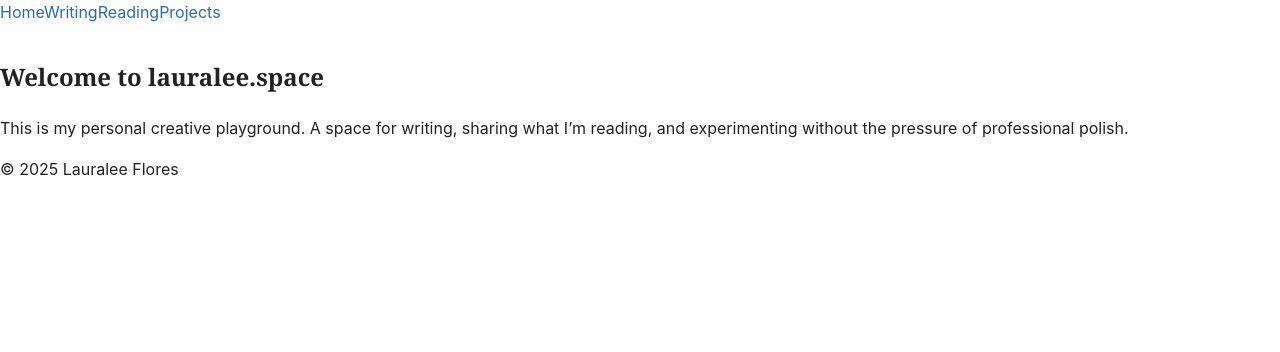
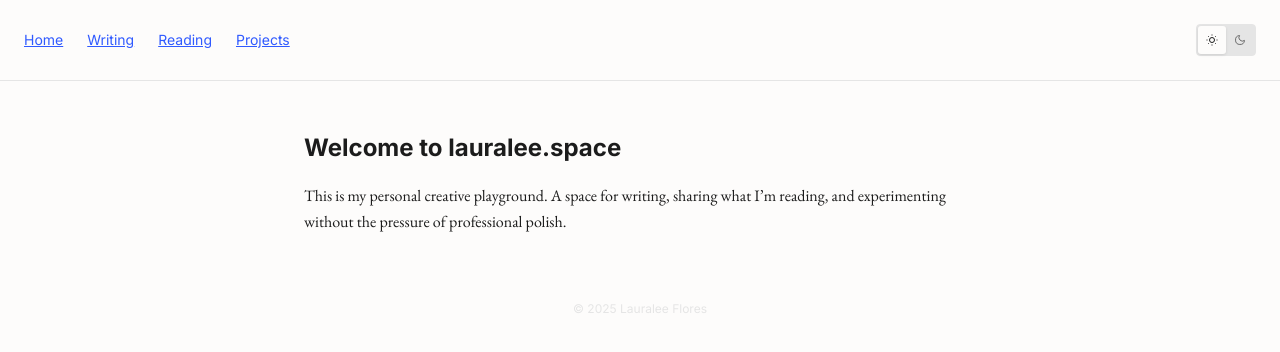
Before and after one commit to flores8/lauralee.space, a Next.js app: page / in a window 1280 px wide. Shown: the top 352 px of the page. Built offline with nearby package versions, Linux system fonts and the light colour scheme.

Commit message:
created some basic styles and a light/dark mode

```diff
--- /dev/null
+++ b/app/components/ThemeToggle.tsx
@@ -0,0 +1,51 @@
+'use client';
+
+import { useState, useEffect } from 'react';
+
+export default function ThemeToggle() {
+  const [isDark, setIsDark] = useState(false);
+
+  useEffect(() => {
+    // Check if user has a saved preference
+    const savedTheme = localStorage.getItem('theme');
+    const prefersDark = window.matchMedia('(prefers-color-scheme: dark)').matches;
+
+    if (savedTheme === 'dark' || (!savedTheme && prefersDark)) {
+      setIsDark(true);
+      document.body.classList.add('dark');
+    }
+  }, []);
+
+  const toggleTheme = () => {
+    const newTheme = !isDark;
+    setIsDark(newTheme);
+
+    if (newTheme) {
+      document.body.classList.add('dark');
+      localStorage.setItem('theme', 'dark');
+    } else {
+      document.body.classList.remove('dark');
+      localStorage.setItem('theme', 'light');
+    }
+  };
+
+  return (
+    <button
+      onClick={toggleTheme}
+      className="theme-toggle"
+      aria-label={isDark ? 'Switch to light mode' : 'Switch to dark mode'}
+    >
+      <div className={`theme-option ${!isDark ? 'active' : ''}`}>
+        <svg viewBox="0 0 24 24" fill="none" stroke="currentColor" strokeWidth="2">
+          <circle cx="12" cy="12" r="5"/>
+          <path d="M12 1v2M12 21v2M4.22 4.22l1.42 1.42M18.36 18.36l1.42 1.42M1 12h2M21 12h2M4.22 19.78l1.42-1.42M18.36 5.64l1.42-1.42"/>
+        </svg>
+      </div>
+      <div className={`theme-option ${isDark ? 'active' : ''}`}>
+        <svg viewBox="0 0 24 24" fill="none" stroke="currentColor" strokeWidth="2">
+          <path d="M21 12.79A9 9 0 1 1 11.21 3 7 7 0 0 0 21 12.79z"/>
+        </svg>
+      </div>
+    </button>
+  );
+}
--- a/app/globals.css
+++ b/app/globals.css
@@ -1,22 +1,156 @@
 /* globals.css */
-body {
-  font-family: Inter, system-ui, sans-serif;
-  background: #fefefe;
-  color: #222;
-  margin: 0;
-  line-height: 1.6;
+@import url('https://fonts.googleapis.com/css2?family=EB+Garamond:ital,wght@0,400;0,700;1,400&family=Inter:wght@400;500;700&display=swap');
+
+:root {
+  /* Fonts */
+  --font-serif: 'EB Garamond', serif;
+  --font-sans: 'Inter', sans-serif;
+
+  /* Light Mode */
+  --color-bg: #fdfcfb;
+  --color-text: #1c1c1c;
+  --color-muted: #e5e5e5;
+
+  /* Accent Colors */
+  --color-accent-blue: #305aff;
+  --color-accent-green: #aaffaa;
+  --color-accent-pink: #f4b6c2;
+
+  /* Typography */
+  --font-body: var(--font-serif);
+  --font-ui: var(--font-sans);
+
+  /* Transitions */
+  --transition: all 0.3s ease;
 }
 
-h1, h2, h3 {
-  font-family: 'Georgia', serif;
-  margin-top: 2rem;
+@media (prefers-color-scheme: dark) {
+  :root {
+    --color-bg: #1b1b1b;
+    --color-text: #fdfcfb;
+    --color-muted: #333;
+
+    /* Optional: tweak accents for better contrast if needed */
+    --color-accent-blue: #7da6ff;
+    --color-accent-green: #9fe79c;
+    --color-accent-pink: #f7b8cd;
+  }
+}
+
+body {
+  font-family: var(--font-body);
+  background-color: var(--color-bg);
+  color: var(--color-text);
+  margin: 0;
+  padding: 0;
+  line-height: 1.6;
+  transition: var(--transition);
+}
+
+h1, h2, h3, h4, h5, h6 {
+  font-family: var(--font-ui);
+  margin-top: 1.5rem;
+  margin-bottom: 0.5rem;
 }
 
 a {
-  color: #2b6cb0;
-  text-decoration: none;
+  color: var(--color-accent-blue);
+  text-decoration: underline;
+  transition: var(--transition);
 }
 
 a:hover {
-  text-decoration: underline;
+  opacity: 0.8;
 }
+
+::selection {
+  background: var(--color-accent-pink);
+  color: var(--color-bg);
+}
+
+/* Layout Components */
+.site-header {
+  padding: 1.5rem;
+  border-bottom: 1px solid var(--color-muted);
+  font-family: var(--font-ui);
+  display: flex;
+  justify-content: space-between;
+  align-items: center;
+}
+
+.site-nav {
+  display: flex;
+  gap: 1.5rem;
+  font-size: 0.875rem;
+}
+
+.site-main {
+  padding: 1.5rem;
+  max-width: 42rem;
+  margin: 0 auto;
+}
+
+.site-footer {
+  padding: 1.5rem;
+  font-size: 0.75rem;
+  text-align: center;
+  color: var(--color-muted);
+  font-family: var(--font-ui);
+}
+
+/* Theme Toggle */
+.theme-toggle {
+  display: flex;
+  background: var(--color-muted);
+  border: 1px solid var(--color-muted);
+  border-radius: 0.25rem;
+  padding: 0.0625rem;
+  cursor: pointer;
+  font-family: var(--font-ui);
+  font-size: 0.625rem;
+  color: var(--color-text);
+  transition: var(--transition);
+  gap: 0;
+  position: relative;
+}
+
+.theme-toggle:hover {
+  opacity: 0.8;
+}
+
+.theme-toggle svg {
+  width: 0.75rem;
+  height: 0.75rem;
+}
+
+.theme-option {
+  display: flex;
+  align-items: center;
+  justify-content: center;
+  padding: 0.25rem;
+  border-radius: 0.1875rem;
+  transition: var(--transition);
+  min-width: 1.25rem;
+  height: 1.25rem;
+}
+
+.theme-option.active {
+  background: var(--color-bg);
+  color: var(--color-text);
+  box-shadow: 0 1px 3px rgba(0, 0, 0, 0.1);
+}
+
+.theme-option:not(.active) {
+  color: var(--color-text);
+  opacity: 0.6;
+}
+
+/* Dark mode class for manual toggle */
+body.dark {
+  --color-bg: #1b1b1b;
+  --color-text: #fdfcfb;
+  --color-muted: #333;
+  --color-accent-blue: #7da6ff;
+  --color-accent-green: #9fe79c;
+  --color-accent-pink: #f7b8cd;
+}
--- a/app/layout.tsx
+++ b/app/layout.tsx
@@ -1,6 +1,7 @@
 // app/layout.tsx
 import './globals.css';
 import type { Metadata } from 'next';
+import ThemeToggle from './components/ThemeToggle';
 
 export const metadata: Metadata = {
   title: 'lauralee.space',
@@ -11,16 +12,17 @@ export default function RootLayout({ children }: { children: React.ReactNode })
   return (
     <html lang="en">
       <body>
-        <header className="p-6 border-b">
-          <nav className="flex gap-6 text-sm">
+        <header className="site-header">
+          <nav className="site-nav">
             <a href="/">Home</a>
             <a href="/writing">Writing</a>
             <a href="/reading">Reading</a>
             <a href="/projects">Projects</a>
           </nav>
+          <ThemeToggle />
         </header>
-        <main className="p-6 max-w-2xl mx-auto">{children}</main>
-        <footer className="p-6 text-xs text-center text-gray-500">© {new Date().getFullYear()} Lauralee Flores</footer>
+        <main className="site-main">{children}</main>
+        <footer className="site-footer">© {new Date().getFullYear()} Lauralee Flores</footer>
       </body>
     </html>
   );
```
